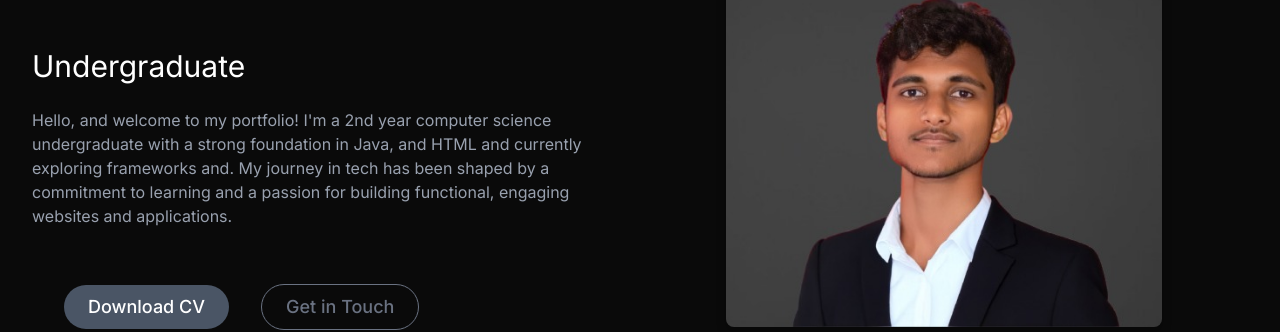
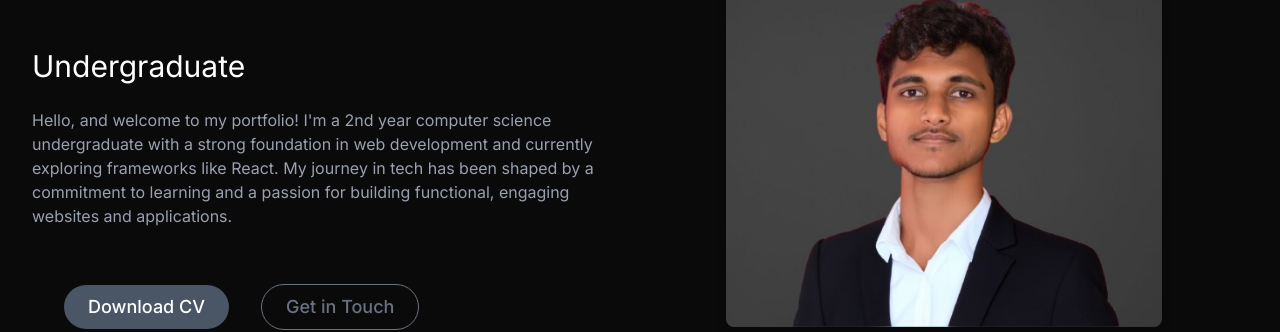
Before and after one commit to dulainperera/dulainperera.github.io, a React (Vite) app: page / in a window 1280 px wide. Shown: the part 284-616 px from the top of the page. Built offline with nearby package versions, Linux system fonts and the light colour scheme.

Commit message:
index.html changes

```diff
--- a/src/components/Intro.jsx
+++ b/src/components/Intro.jsx
@@ -36,7 +36,7 @@ const Intro = () => {
             <motion.p variants={container(1)}
               initial="hidden"
               animate="visible" className="max-w-xl py-6 text-gray-400">
-              Hello, and welcome to my portfolio! I'm a 2nd year computer science undergraduate with a strong foundation in Java, and HTML and currently exploring frameworks and. My journey in tech has been shaped by a commitment to learning and a passion for building functional, engaging websites and applications.
+              Hello, and welcome to my portfolio! I'm a 2nd year computer science undergraduate with a strong foundation in web development and currently exploring frameworks like React. My journey in tech has been shaped by a commitment to learning and a passion for building functional, engaging websites and applications.
             </motion.p>
 
 
```
